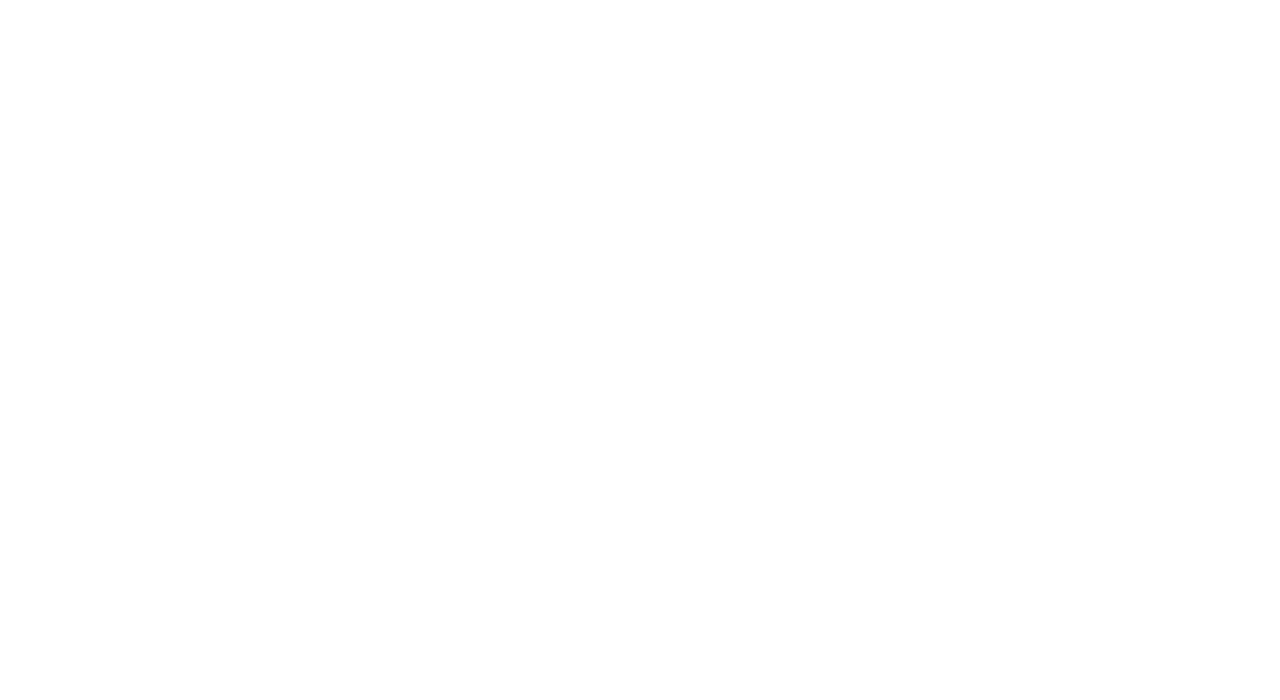
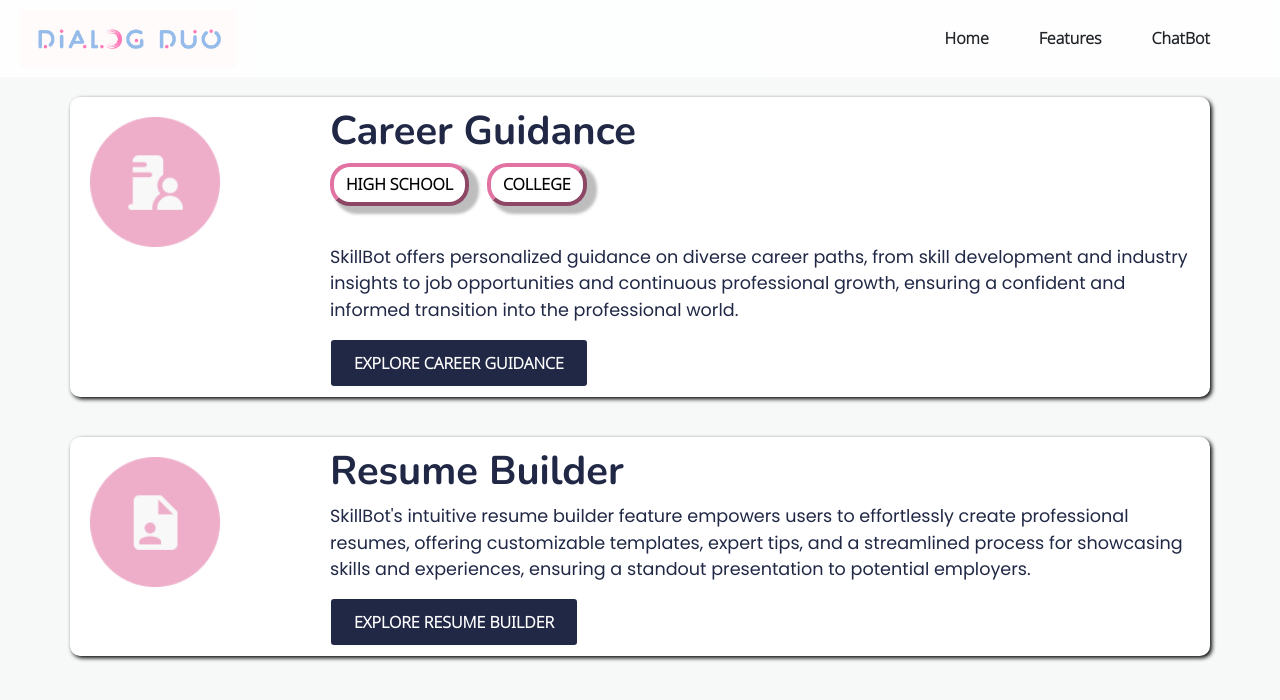
Before and after one commit to Shree-Varshan-1013/DialogDuo, a React (Vite) app in the folder skillBot/frontend/: page /features in a window 1280 px wide. Before the commit this address had no page. Shown: the top 700 px of the page. Built offline with nearby package versions, Linux system fonts and the light colour scheme.

Commit message:
frontend huge changes

```diff
--- a/skillBot/frontend/src/components/App.jsx
+++ b/skillBot/frontend/src/components/App.jsx
@@ -2,13 +2,17 @@ import Home from "./Home"
 import Dash from "./Dash"
 import { Routes, Route } from "react-router-dom"
 import ResumeForm from "./ResumeForm"
+import Navbar from "./Navbar"
+import ChatBot from "./ChatBot"
 function App() {
   return (
     <>
+      <Navbar />
       <Routes>
         <Route path="/" exact element={<Home />} />
-        <Route path="/dash" element={<Dash />} />
-        <Route path="/resumeform" element={<ResumeForm />} />
+        <Route path="/features" element={<Dash />} />
+        <Route path="/chatbot" element={<ChatBot />} />
+        <Route path="/resume" element={<ResumeForm />} />
       </Routes>
     </>
   )
--- a/skillBot/frontend/src/components/ChatBot.jsx
+++ b/skillBot/frontend/src/components/ChatBot.jsx
@@ -1,5 +1,6 @@
 import { useState, useEffect, useRef } from 'react'
 import axios from 'axios';
+import Swal from 'sweetalert2';
 import Typewriter from 'typewriter-effect';
 import '../styles/ChatBot.css';
 function ChatBot() {
@@ -26,11 +27,14 @@ function ChatBot() {
 
     const getResponse = async (event) => {
         event.preventDefault();
-        setTimer(false);
         if (userData === "") {
-            alert("Please enter a query");
+            Swal.fire({
+                title: "<h3>Please enter the query !</h3>",
+                icon: "info",
+            });
             return;
         }
+        setTimer(false);
         try {
             setUserMessages(prevMessages => [...prevMessages, userData]);
             const response = await axios.post('http://localhost:2018/api', {
@@ -58,7 +62,7 @@ function ChatBot() {
         <div className='box'>
             <div className='box--left'>
                 <div className='box--left--inner'>
-                    <h1>Shape Your <span id="special-text">Destiny</span>
+                    <h1 style={{ marginBottom: "20px" }}>Shape Your <span id="special-text">Destiny</span>
                         <br />with
                         Comprehensive <span id="special-header-text">Career Counseling</span></h1>
                     <p>
--- a/skillBot/frontend/src/components/Dash.jsx
+++ b/skillBot/frontend/src/components/Dash.jsx
@@ -1,26 +1,27 @@
 import React from 'react'
+import { useNavigate } from 'react-router-dom'
 import college from '/img/Frame2.png'
 import resume from '/img/Frame3.png'
 import '../styles/Dash.css'
 
 const Dash = () => {
+
+    const navigate = useNavigate();
+
     return (
         <div className='dash'>
-            <div className="heading">
-                <h1>SkillBot</h1>
-            </div>
             <div className="cards">
                 <div className="card">
                     <img src={college} alt="" />
                     <div className="cardtext">
-                        <h1>College Career Guidance
+                        <h1>Career Guidance
                         </h1>
-                        <div style={{marginBottom:"30px"}}>
+                        <div style={{ marginBottom: "30px" }}>
                             <label style={{ marginRight: "18px" }}>High School</label>
                             <label>College</label>
                         </div>
-                        <p>Your post-college career companion, SkillBot offers personalized guidance on diverse career paths, from skill development and industry insights to job opportunities and continuous professional growth, ensuring a confident and informed transition into the professional world.</p>
-                        <p>EXPLORE COLLEGE CAREER GUIDANCE </p>
+                        <p>SkillBot offers personalized guidance on diverse career paths, from skill development and industry insights to job opportunities and continuous professional growth, ensuring a confident and informed transition into the professional world.</p>
+                        <button className='button-5' onClick={() => navigate('/chatbot')}>EXPLORE CAREER GUIDANCE</button>
                     </div>
                 </div>
                 <div className="card">
@@ -28,7 +29,7 @@ const Dash = () => {
                     <div className="cardtext">
                         <h1>Resume Builder</h1>
                         <p>SkillBot's intuitive resume builder feature empowers users to effortlessly create professional resumes, offering customizable templates, expert tips, and a streamlined process for showcasing skills and experiences, ensuring a standout presentation to potential employers.</p>
-                        <p>EXPLORE RESUME BUILDER </p>
+                        <button className='button-5' onClick={() => navigate('/resume')}>EXPLORE RESUME BUILDER </button>
                     </div>
                 </div>
             </div>
--- a/skillBot/frontend/src/components/Footer.jsx
+++ b/skillBot/frontend/src/components/Footer.jsx
@@ -19,7 +19,7 @@ const Footer = () => {
                         </p>
                         <p className="small text-muted mb-0">
                             &copy; Copyrights. All rights reserved.{" "}
-                            <a style={{ color: "#EF233C" }} href="#">
+                            <a style={{ color: "#eeaeca" }} href="#">
                                 dialogduo.com
                             </a>
                         </p>
--- a/skillBot/frontend/src/components/Home.jsx
+++ b/skillBot/frontend/src/components/Home.jsx
@@ -1,49 +1,29 @@
-import React from 'react'
+import React, { useEffect } from 'react'
 import headerpic from '/img/headerpic.png'
 import Typewriter from 'typewriter-effect';
 import axios from 'axios';
 import Footer from '../components/Footer';
 import '../styles/Home.css'
 const Home = () => {
-    const download = async () => {
-        try {
-            const response = await fetch('http://localhost:2018/api/resume/fetch-pdf');
-            const blob = await response.blob();
-
-            // Create a temporary URL to the blob
-            const url = window.URL.createObjectURL(new Blob([blob]));
-
-            // Create a link element
-            const link = document.createElement('a');
-            link.href = url;
-            link.setAttribute('download', 'Resume.pdf'); // Set the filename for download
-            document.body.appendChild(link);
-
-            // Trigger the download
-            link.click();
-
-            // Clean up
-            link.parentNode.removeChild(link);
-        } catch (error) {
-            console.error('Error downloading PDF:', error);
-        }
-    };
 
     return (
         <div class='home'>
             <div className='header'>
                 <div className='header-text'>
+                    <h1 id="special-header">
                         <Typewriter
                             options={{
-                            strings: "DialogDuo",
+                                strings: ["DialogDuo", "Skill Bot"],
                                 autoStart: true,
                                 loop: true,
                             }}
                         />
-                    <p>Your personalized career companion guiding high school students in choosing paths, exploring colleges, internships, and higher education, while offering resume building tools for a seamless transition to a successful future. SkillBot offers personalized guidance on diverse career paths, from skill development and industry insights to job opportunities and continuous professional growth, ensuring a confident and informed transition into the professional world.</p>
+                    </h1>
+                    <p>Your personalized career companion guiding high school students in choosing paths, exploring colleges, internships, and higher education, while offering resume building tools for a seamless transition to a successful future.</p>
                 </div>
                 <div className='header-img'>
-                    <img src={headerpic} alt="" />
+                    <span style={{ marginLeft: "190px" }}></span>
+                    <img src={headerpic} alt="homepage logo" />
                 </div>
             </div>
             <Footer />
--- /dev/null
+++ b/skillBot/frontend/src/components/Navbar.jsx
@@ -0,0 +1,37 @@
+import React from "react";
+import Swal from "sweetalert2";
+import { useNavigate } from "react-router-dom";
+import { Link } from "react-router-dom";
+import '../styles/Navbar.css';
+
+const Navbar = () => {
+
+    const navigate = useNavigate();
+
+    return (
+        <>
+            <nav className="navbar">
+                <div className="logo">
+                    <img src="/img/logo.png" alt="Logo" width="100%" onClick={() => navigate('/')} style={{cursor:"pointer"}}/>
+                </div>
+                <div className="navbar-container">
+                    <div style={{ display: "flex", alignSelf: "center" }}>
+                        <ul className="navbar-links">
+                            <li className="navbar-link">
+                                <Link to="/">Home</Link>
+                            </li>
+                            <li className="navbar-link">
+                                <Link to="/features">Features</Link>
+                            </li>
+                            <li className="navbar-link">
+                                <Link to="/chatbot">ChatBot</Link>
+                            </li>
+                        </ul>
+                    </div>
+                </div>
+            </nav>
+        </>
+    );
+};
+
+export default Navbar;
--- a/skillBot/frontend/src/components/ResumeForm.jsx
+++ b/skillBot/frontend/src/components/ResumeForm.jsx
@@ -1,12 +1,35 @@
-import React from 'react'
-import '../styles/ResumeForm.css'
+import React from 'react';
+import axios from 'axios';
+import '../styles/ResumeForm.css';
 
 const ResumeForm = () => {
+
+    const download = async () => {
+        try {
+            const response = await axios.get('http://localhost:2018/api/resume/fetch-pdf');
+            const blob = await response.blob();
+
+            // Create a temporary URL to the blob
+            const url = window.URL.createObjectURL(new Blob([blob]));
+
+            // Create a link element
+            const link = document.createElement('a');
+            link.href = url;
+            link.setAttribute('download', 'Resume.pdf'); // Set the filename for download
+            document.body.appendChild(link);
+
+            // Trigger the download
+            link.click();
+
+            // Clean up
+            link.parentNode.removeChild(link);
+        } catch (error) {
+            console.error('Error downloading PDF:', error);
+        }
+    };
+
     return (
         <div className='resume'>
-        <div className="heading">
-            <h1>Skillbot Resume Builder</h1>
-            </div>
             <div className="details">
                 <div className="enterdetails">
                     <h2>Enter Your Details</h2>
@@ -15,7 +38,7 @@ const ResumeForm = () => {
                     <form action="">
                         <div className="columns">
                             <div className="column1">
-                    <input type="text" id="name" name="name" placeholder="Name"/>
+                                <input type="text" id="name" name="name" placeholder="Name" />
                                 <br />
                                 <br />
                                 <input type="text" name="phone" id="phone" placeholder='Phone number' />
@@ -39,11 +62,9 @@ const ResumeForm = () => {
                                 <input type="text" name="location" id="location" placeholder='Location' />
                                 <br />
                                 <br />
-
-
                             </div>
                             <div className="column2">
-                    <input type="text" id="jobTitle" name="jobTitle" placeholder="Job Title"/>
+                                <input type="text" id="jobTitle" name="jobTitle" placeholder="Job Title" />
                                 <br />
                                 <br />
                                 <input type="text" name="email" id="email" placeholder='Email' />
@@ -64,14 +85,12 @@ const ResumeForm = () => {
                                 <input type="text" name="projects" id="projects" placeholder='Projects' />
                                 <br />
                                 <br />
-                    <button type='submit' className='formbutton'>Submit</button>
+                                <button type='submit' className='button-5' onClick={download}>Submit</button>
                             </div>
                         </div>
-
                     </form>
                 </div>
             </div>
-
         </div>
     )
 }
--- a/skillBot/frontend/src/styles/ChatBot.css
+++ b/skillBot/frontend/src/styles/ChatBot.css
@@ -8,7 +8,7 @@
 }
 
 .box--left--inner {
-  margin: 70px;
+  margin: 50px;
 }
 
 .box--right {
@@ -21,13 +21,12 @@
   flex-direction: column;
   justify-content: center;
   align-items: center;
-  height: 100vh;
+  height: 80vh;
 }
 
 body {
   background-color: #f7f9f9;
 }
-
 #special-text {
   display: inline-block; /* or block if you want it to behave like a block element */
   padding: 5px 10px; /* Add padding to provide space for content */
@@ -42,7 +41,7 @@ body {
   #special-header-text {
     background: radial-gradient(
       circle,
-    rgba(238, 174, 202, 1) 0%,
+    #eeaeca 0%,
     rgba(148, 187, 233, 1) 100%
     );
     -webkit-background-clip: text;
@@ -64,11 +63,11 @@ body {
 
 .chat-box {
   font-family: "Noto Sans", sans-serif;
-  background: rgb(238, 174, 202);
+  background: #eeaeca;
   background: radial-gradient(
     circle,
     rgba(238, 174, 202, 1) 0%,
-    rgba(148, 187, 233, 1) 100%
+    #94bbe9 100%
   );
   width: 600px;
   height: 400px;
@@ -140,7 +139,7 @@ input[type="text"] {
   margin-right: 10px;
 }
 .button-54 {
-  font-family: "Open Sans", sans-serif;
+  font-family: "Noto Sans", sans-serif;
   font-size: 16px;
   letter-spacing: 2px;
   text-decoration: none;
--- a/skillBot/frontend/src/styles/Dash.css
+++ b/skillBot/frontend/src/styles/Dash.css
@@ -1,7 +1,8 @@
 .dash {
   display: flex;
-  flex-direction: column;
-  margin-bottom: 10px;
+  /* flex-direction: column; */
+  margin-right: 50px;
+  margin-left: 50px;
   user-select: none;
 }
 .heading {
@@ -21,7 +22,7 @@
   display: flex;
   flex-direction: row;
   color: #202846;
-  margin: 10px;
+  margin: 20px;
   border-radius: 10px;
   border: 10px;
   border-color: #3ec0bb;
@@ -55,20 +56,65 @@
 label {
   font-family: "Heebo", sans-serif;
   font-size: 1rem;
-  font-weight: 500;
-  /* letter-spacing: 0.185rem; */
+  font-weight: 800;
   font-style: normal;
   text-transform: uppercase;
-  color: #ef2d56;
+  color: black;
   background-color: #ffffff;
   border-radius: 1.25rem;
   -webkit-border-radius: 1.25rem;
+  font-family: "Noto Sans", sans-serif;
   -moz-border-radius: 1.25rem;
   padding: 0.35rem 0.75rem;
   border-style: outset;
   border-width: 0.25rem;
-  border-color: #ef2d56;
+  border-color: #e172a2;
   -webkit-box-shadow: 7px 5px 3px 3px rgba(51, 51, 51, 0.32);
   -moz-box-shadow: 7px 5px 3px 3px rgba(51, 51, 51, 0.32);
   -box-shadow: 7px 5px 3px 3px rgba(51, 51, 51, 0.32);
 }
+
+.button-5 {
+  align-items: center;
+  background-clip: padding-box;
+  background-color: #202846;
+  border: 1px solid transparent;
+  border-radius: 0.25rem;
+  box-shadow: rgba(0, 0, 0, 0.02) 0 1px 3px 0;
+  box-sizing: border-box;
+  color: #fff;
+  cursor: pointer;
+  display: inline-flex;
+  font-size: 16px;
+  font-weight: 600;
+  justify-content: center;
+  line-height: 1.25;
+  margin: 0;
+  min-height: 3rem;
+  padding: calc(0.875rem - 1px) calc(1.5rem - 1px);
+  position: relative;
+  font-family: "Noto Sans", sans-serif;
+  text-decoration: none;
+  transition: all 250ms;
+  user-select: none;
+  -webkit-user-select: none;
+  touch-action: manipulation;
+  vertical-align: baseline;
+  width: auto;
+}
+
+.button-5:hover,
+.button-5:focus {
+  background-color: #3c476e;
+  box-shadow: rgba(0, 0, 0, 0.1) 0 4px 12px;
+}
+
+.button-5:hover {
+  transform: translateY(-1px);
+}
+
+.button-5:active {
+  background-color: #202846;
+  box-shadow: rgba(0, 0, 0, 0.06) 0 2px 4px;
+  transform: translateY(0);
+}
--- a/skillBot/frontend/src/styles/Footer.css
+++ b/skillBot/frontend/src/styles/Footer.css
@@ -5,7 +5,7 @@ footer {
   flex-flow: row wrap;
   padding: 50px;
   color: #fff;
-  background-color: #ef233c;
+  background-color: #eeaeca;
   font-family: "Baskervville", serif;
   user-select: none;
 }
@@ -26,17 +26,12 @@ a:focus {
 }
 
 .form-control {
-  background: #212529;
   border-color: #545454;
 }
 
-.form-control:focus {
-  background: #212529;
-}
-
 #button-addon2 {
-  background-color: #ef233c;
-  border-color: #ef233c;
+  background-color: #eeaeca;
+  border-color: #eeaeca;
 }
 
 footer {
--- a/skillBot/frontend/src/styles/Home.css
+++ b/skillBot/frontend/src/styles/Home.css
@@ -2,81 +2,39 @@
 
 .home {
   user-select: none;
-  display: flex;
-  flex-direction: column;
 }
 .header {
   margin: 0;
   display: flex;
   flex-direction: row;
-  background: rgba(238, 174, 202, 1);
   align-items: center;
   justify-content: center;
   color: #202846;
 }
 .header img {
-  height: 300px;
-  width: 300px;
+  width: 50%;
 }
 .header-text {
-  padding: 30px;
+  width: 50%;
+  margin: 50px;
 }
-.header-text h1 {
-  font-size: 50px;
+.header-text {
+  width: 50%;
 }
-.cto {
-  margin: 0;
-  background-color: #202846;
-  color: aliceblue;
-  display: flex;
-  height: 20vh;
-  align-items: center;
-  justify-content: space-around;
-}
-.cto button {
-  margin-left: 30px;
-  margin-right: 30px;
-  background-color: rgba(148, 187, 233, 1);
-  border: none;
-  color: black;
-  padding: 15px 32px;
-  text-align: center;
-  text-decoration: none;
-  display: inline-block;
-  font-size: 16px;
-  cursor: pointer;
-  border-radius: 4px;
-}
-.cto p {
-  margin: 0;
-  padding-left: 30px;
-  font-weight: 500;
-  font-size: 20px;
+.header-img {
+  width: 50%;
 }
 
-@media only screen and (max-width: 800px) {
-  .header {
-    display: flex;
-    flex-direction: column;
-    height: auto;
-  }
-  .cto {
-    padding-top: 10px;
-    display: flex;
-    flex-direction: column;
-    height: auto;
-  }
-  .cto div {
-    display: flex;
-    flex-direction: column;
-  }
-  .cto button {
-    margin-top: 20px;
-    margin-bottom: 20px;
-  }
-}
 @media only screen and (min-width: 800px) {
   .header {
     height: 80vh;
   }
 }
+
+#special-header {
+  background: radial-gradient(circle, #eeaeca 0%, rgba(148, 187, 233, 1) 100%);
+  -webkit-background-clip: text;
+  -webkit-text-fill-color: transparent;
+  font-weight: 900;
+  font-size: 100px;
+}
--- /dev/null
+++ b/skillBot/frontend/src/styles/Navbar.css
@@ -0,0 +1,65 @@
+.navbar {
+  position: sticky;
+  top: 0;
+  background-color: rgba(255, 255, 255, 0.8);
+  color: #212529;
+  padding: 10px 0;
+  font-family: "Noto Sans", sans-serif;
+  font-weight: 800;
+  z-index: 100;
+  display: flex;
+  flex-wrap: nowrap;
+  justify-content: space-between;
+  align-items: center;
+  user-select: none;
+}
+
+.swal2-title {
+  font-family: "Anuphan", sans-serif;
+  font-weight: 700;
+}
+
+.swal2-html-container {
+  font-family: "Anuphan", sans-serif;
+  font-weight: 700;
+}
+
+.logo img {
+  width: 30%;
+  height: 100%;
+  margin-left: 20px;
+  mix-blend-mode: darken;
+}
+
+.navbar-links {
+  list-style-type: none;
+  margin: 0;
+  padding: 0;
+  display: flex;
+}
+
+.navbar-link {
+  margin-right: 50px;
+}
+
+.navbar-link a {
+  text-decoration: none;
+  color: #212529;
+  transition: color 0.3s ease;
+}
+
+.navbar-link a:hover {
+  color: #94bbe9;
+}
+
+.navbar-container {
+  display: flex;
+  margin-right: 20px;
+}
+
+/* Navbar user section (profile and login/logout) */
+.navbar-user {
+  display: flex;
+  align-items: center;
+  cursor: pointer;
+}
```
Also changed, not shown: skillBot/frontend/public/img/logo.png, 1 other file (tests, documents, lock files or other folders). Lines whose indentation alone changed are shown as unchanged.
